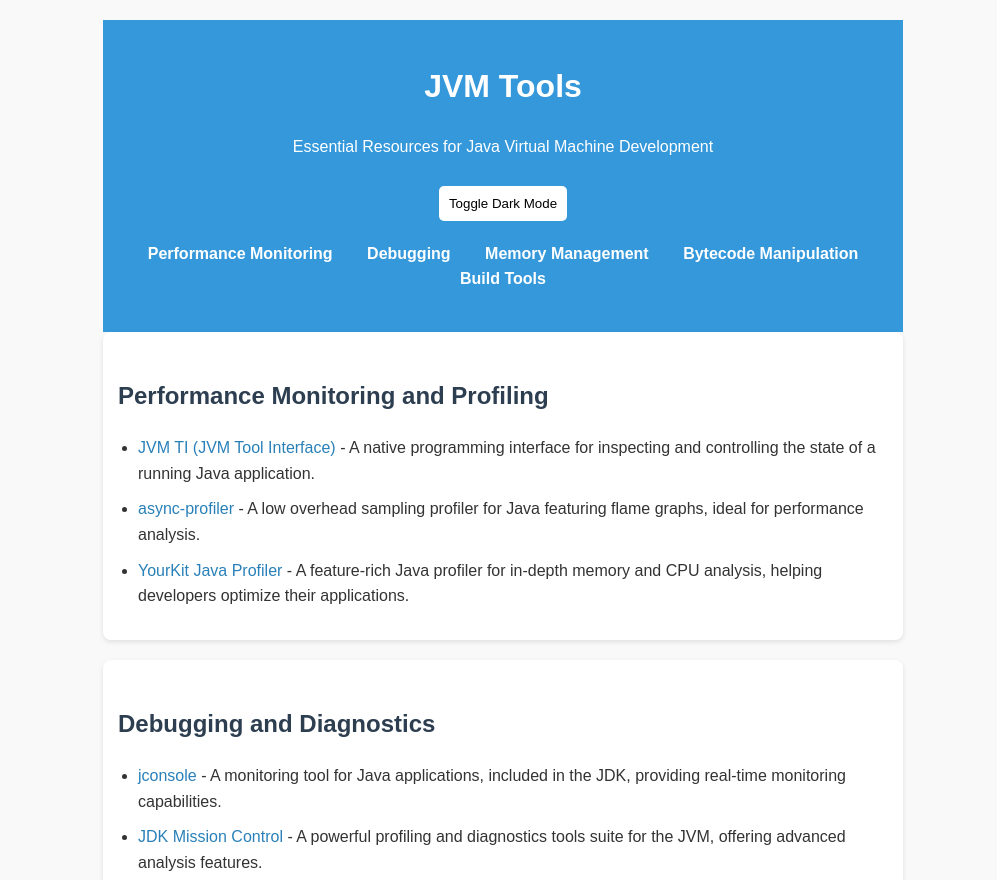
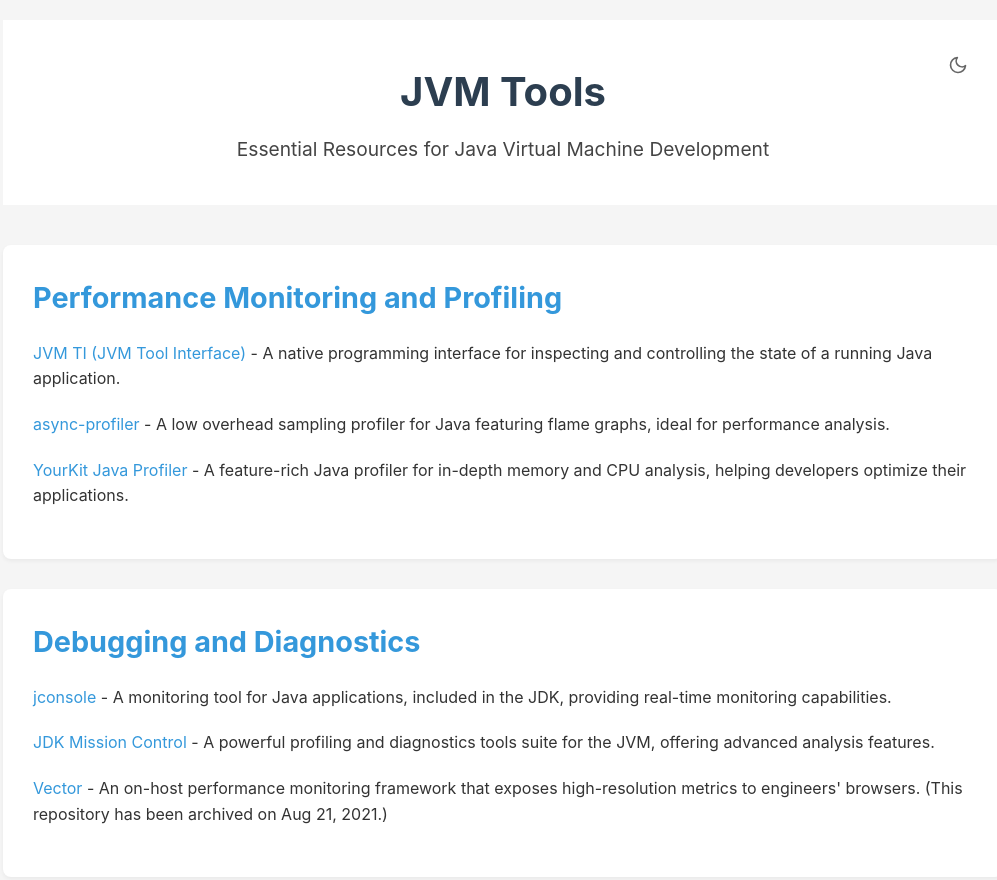
Before and after one commit to ndimas/jvm.tools, a plain HTML site: page index.html in a window 1280 px wide. Shown: the top 880 px of the page, without its empty margins (137-1134 px from the left). Drawn offline with Linux system fonts and the light colour scheme.

Commit message:
add dark mode, improve UI

```diff
--- a/index.html
+++ b/index.html
@@ -1,6 +1,5 @@
 <!DOCTYPE html>
 <html lang="en">
-
 <head>
     <meta charset="UTF-8">
     <meta name="viewport" content="width=device-width, initial-scale=1.0">
@@ -11,145 +10,178 @@
     <script defer data-domain="jvm.tools" src="https://plausible.io/js/script.outbound-links.js"></script>
     <style>
         body {
-            font-family: Arial, sans-serif;
+            font-family: -apple-system, BlinkMacSystemFont, 'Segoe UI', Roboto, Arial, sans-serif;
             line-height: 1.6;
             color: #333;
-            max-width: 800px;
+            max-width: 1000px;
             margin: 0 auto;
             padding: 20px;
-            background-color: #f9f9f9;
-            transition: background-color 0.3s, color 0.3s;
+            background-color: #f5f5f5;
+            position: relative;
         }
 
-        body.dark-mode {
-            background-color: #2c3e50;
-            color: #ecf0f1;
-        }
-
-        header {
-            background-color: #3498db;
-            padding: 20px;
+        .header {
             text-align: center;
-            color: white;
+            padding: 40px 20px;
+            background-color: #fff;
+            margin-bottom: 40px;
+            position: relative;
         }
 
         h1 {
-            color: #ffffff;
+            color: #2c3e50;
+            font-size: 2.5rem;
+            margin: 0;
+            margin-bottom: 10px;
         }
 
-        nav {
-            margin: 20px 0;
+        .subtitle {
+            font-size: 1.2rem;
+            color: #444;
+            margin: 0;
         }
 
-        nav a {
-            color: white;
-            margin: 0 15px;
-            text-decoration: none;
-            font-weight: bold;
+        .theme-toggle {
+            position: absolute;
+            top: 25px;
+            right: 25px;
+            background: none;
+            border: none;
+            cursor: pointer;
+            padding: 10px;
+            border-radius: 50%;
+            transition: background-color 0.2s;
+            display: flex;
+            align-items: center;
+            justify-content: center;
+            width: 40px;
+            height: 40px;
         }
 
-        nav a:hover {
-            text-decoration: underline;
+        .theme-toggle:hover {
+            background-color: rgba(0,0,0,0.05);
         }
 
-        h2 {
-            color: #2c3e50;
-            margin-top: 30px;
+        .moon-icon {
+            width: 28px;
+            height: 28px;
+            fill: none;
+            stroke: #666;
+            stroke-width: 2;
+            stroke-linecap: round;
+            stroke-linejoin: round;
+            transition: stroke 0.2s;
         }
 
         section {
             background: white;
+            padding: 30px;
+            margin-bottom: 30px;
             border-radius: 8px;
-            padding: 15px;
+            box-shadow: 0 2px 4px rgba(0,0,0,0.05);
+        }
+
+        h2 {
+            color: #3498db;
+            margin-top: 0;
             margin-bottom: 20px;
-            box-shadow: 0 2px 5px rgba(0, 0, 0, 0.1);
-            transition: background-color 0.3s, box-shadow 0.3s;
+            font-size: 1.8rem;
+        }
+
+        ul {
+            list-style-type: none;
+            padding: 0;
+        }
+
+        li {
+            margin-bottom: 20px;
+        }
+
+        a {
+            color: #3498db;
+            text-decoration: none;
+            transition: color 0.2s;
+        }
+
+        a:hover {
+            color: #2980b9;
+            text-decoration: underline;
+        }
+
+        /* Dark mode styles */
+        body.dark-mode {
+            background-color: #1a1a1a;
+            color: #e0e0e0;
+        }
+
+        body.dark-mode .header {
+            background-color: #2c3e50;
+        }
+
+        body.dark-mode h1 {
+            color: #fff;
+        }
+
+        body.dark-mode .subtitle {
+            color: #e0e0e0;
         }
 
         body.dark-mode section {
-            background: #34495e;
-            box-shadow: 0 2px 10px rgba(0, 0, 0, 0.5);
+            background-color: #2c3e50;
         }
 
-        ul {
-            padding-left: 20px;
+        body.dark-mode h2 {
+            color: #3498db;
         }
 
-        li {
-            margin-bottom: 10px;
+        body.dark-mode a {
+            color: #5dade2;
         }
 
-        a {
-            color: #2980b9;
-            text-decoration: none;
+        body.dark-mode a:hover {
+            color: #3498db;
         }
 
-        a:hover {
-            text-decoration: underline;
+        body.dark-mode .moon-icon {
+            stroke: #fff;
         }
 
-        @media (max-width: 600px) {
+        body.dark-mode .theme-toggle:hover {
+            background-color: rgba(255,255,255,0.1);
+        }
+
+        @media (max-width: 768px) {
             body {
                 padding: 10px;
             }
+
+            .header {
+                padding: 20px 10px;
             }
 
-        footer {
-            text-align: center;
-            margin-top: 20px;
-            padding: 10px;
-            background-color: #3498db;
-            color: white;
-            border-radius: 8px;
-        }
-
-        .github-link img {
-            width: 24px;
-            height: 24px;
-            vertical-align: middle;
+            section {
+                padding: 20px;
             }
 
             .theme-toggle {
-            cursor: pointer;
-            background-color: #ffffff;
-            border: none;
-            padding: 10px;
-            border-radius: 5px;
-            margin-top: 10px;
-            transition: background-color 0.3s;
+                top: 15px;
+                right: 15px;
             }
-
-        .theme-toggle:hover {
-            background-color: #ecf0f1;
         }
     </style>
-    <script type="application/ld+json">
-    {
-        "@context": "https://schema.org",
-        "@type": "WebSite",
-        "name": "JVM Tools",
-        "url": "https://jvm.tools",
-        "description": "Essential resources for Java Virtual Machine development."
-    }
-    </script>
 </head>
+<body>
+    <div class="header">
+        <h1>JVM Tools</h1>
+        <p class="subtitle">Essential Resources for Java Virtual Machine Development</p>
+        <button class="theme-toggle" onclick="toggleTheme()" aria-label="Toggle dark mode">
+            <svg class="moon-icon" xmlns="http://www.w3.org/2000/svg" viewBox="0 0 24 24">
+                <path d="M21 12.79A9 9 0 1 1 11.21 3 7 7 0 0 0 21 12.79z"/>
+            </svg>
+        </button>
+    </div>
 
-<body>
-    <header>
-        <h1>JVM Tools</h1>
-        <p>Essential Resources for Java Virtual Machine Development</p>
-        <button class="theme-toggle" onclick="toggleTheme()">Toggle Dark Mode</button>
-        <nav>
-            <a href="#performance">Performance Monitoring</a>
-            <a href="#debugging">Debugging</a>
-            <a href="#memory">Memory Management</a>
-            <a href="#bytecode">Bytecode Manipulation</a>
-            <a href="#build">Build Tools</a>
-        </nav>
-    </header>
-
-    <main>
-        <section id="performance">
+    <section>
         <h2>Performance Monitoring and Profiling</h2>
         <ul>
             <li><a href="https://docs.oracle.com/javase/8/docs/technotes/guides/jvmti/">JVM TI (JVM Tool Interface)</a> - A native programming interface for inspecting and controlling the state of a running Java application.</li>
@@ -158,7 +190,7 @@
         </ul>
     </section>
 
-        <section id="debugging">
+    <section>
         <h2>Debugging and Diagnostics</h2>
         <ul>
             <li><a href="https://docs.oracle.com/javase/8/docs/technotes/guides/troubleshoot/toc.html">jconsole</a> - A monitoring tool for Java applications, included in the JDK, providing real-time monitoring capabilities.</li>
@@ -167,7 +199,7 @@
         </ul>
     </section>
 
-        <section id="memory">
+    <section>
         <h2>Memory Management</h2>
         <ul>
             <li><a href="https://www.eclipse.org/mat/">Eclipse Memory Analyzer (MAT)</a> - A fast and feature-rich Java heap analyzer that helps identify memory leaks and optimize memory usage.</li>
@@ -175,7 +207,7 @@
         </ul>
     </section>
 
-        <section id="bytecode">
+    <section>
         <h2>Bytecode Manipulation</h2>
         <ul>
             <li><a href="https://asm.ow2.io/">ASM</a> - A Java bytecode manipulation and analysis framework that allows developers to modify existing classes and create new ones.</li>
@@ -183,29 +215,24 @@
         </ul>
     </section>
 
-        <section id="build">
+    <section>
         <h2>Build Tools and Dependency Management</h2>
         <ul>
             <li><a href="https://maven.apache.org/">Apache Maven</a> - A popular build automation and project management tool that simplifies the process of managing project dependencies.</li>
             <li><a href="https://gradle.org/">Gradle</a> - A flexible and powerful build automation tool that supports multi-project builds and custom build logic.</li>
         </ul>
     </section>
-    </main>
-
-    <footer>
-        <p>&copy; 2024 jvm.tools. All rights reserved.</p>
-        <p>
-            <a class="github-link" href="https://github.com/ndimas/jvm.tools">
-                <img src="https://github.githubassets.com/images/modules/logos_page/GitHub-Mark.png" alt="GitHub Logo"> View on GitHub
-            </a>
-        </p>
-    </footer>
 
     <script>
         function toggleTheme() {
             document.body.classList.toggle('dark-mode');
+            localStorage.setItem('darkMode', document.body.classList.contains('dark-mode'));
+        }
+
+        // Restore theme preference
+        if (localStorage.getItem('darkMode') === 'true') {
+            document.body.classList.add('dark-mode');
         }
     </script>
 </body>
-
 </html>
```
Lines whose indentation alone changed are shown as unchanged.
